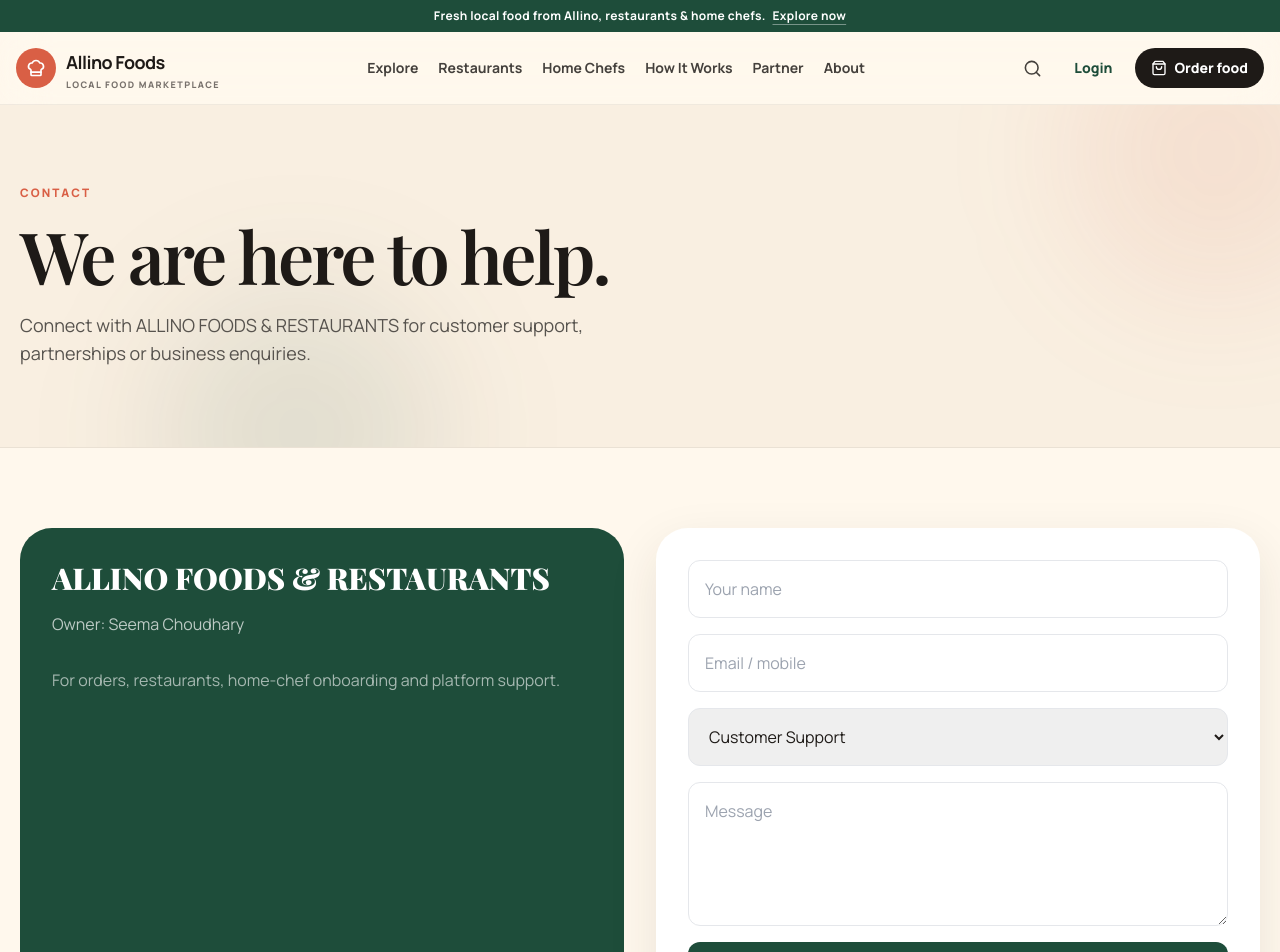
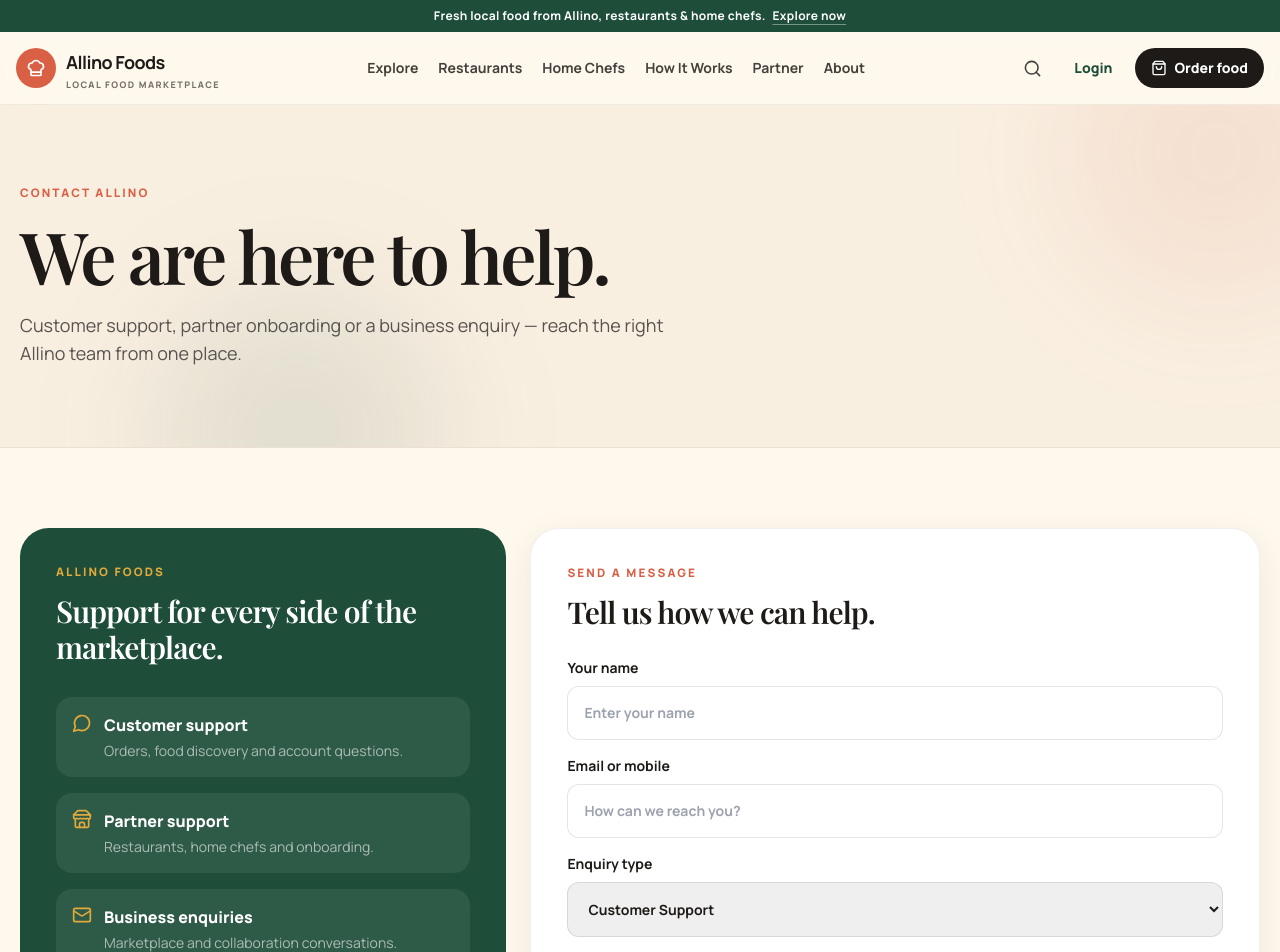
Before and after one commit to savrdhtechnology-cloud/Allinofoods, a Next.js app: page /contact in a window 1280 px wide. Shown: the top 952 px of the page. Built offline with nearby package versions, Linux system fonts and the light colour scheme; a web font is replaced by a local one.

Commit message:
design: refresh app/contact/page.tsx

```diff
--- a/app/contact/page.tsx
+++ b/app/contact/page.tsx
@@ -1,3 +1,18 @@
 import PageShell from "@/components/page-shell";
-import {MotionSection,MotionCard,MotionButton} from "@/components/motion/PageMotion";
-export default function Contact(){return <PageShell eyebrow="Contact" title="We are here to help." description="Connect with ALLINO FOODS & RESTAURANTS for customer support, partnerships or business enquiries."><MotionSection className="px-5 py-20"><div className="mx-auto grid max-w-7xl gap-8 lg:grid-cols-2"><MotionCard className="rounded-[2rem] bg-allino-green p-8 text-white"><h2 className="text-3xl font-black">ALLINO FOODS & RESTAURANTS</h2><p className="mt-4 text-white/70">Owner: Seema Choudhary</p><p className="mt-8 text-white/60">For orders, restaurants, home-chef onboarding and platform support.</p></MotionCard><MotionCard className="motion-form-card rounded-[2rem] bg-white p-8 shadow-card"><form><div className="grid gap-4"><input className="rounded-xl border p-4" placeholder="Your name"/><input className="rounded-xl border p-4" placeholder="Email / mobile"/><select className="rounded-xl border p-4"><option>Customer Support</option><option>Partner Enquiry</option><option>Business Enquiry</option></select><textarea className="min-h-36 rounded-xl border p-4" placeholder="Message"/><MotionButton className="rounded-xl bg-allino-green p-4 font-black text-white">Send Message</MotionButton></div></form></MotionCard></div></MotionSection></PageShell>}
+import {Mail,MessageCircle,Store} from "lucide-react";
+
+export default function Contact(){return <PageShell eyebrow="Contact Allino" title="We are here to help." description="Customer support, partner onboarding or a business enquiry — reach the right Allino team from one place.">
+<section className="px-5 py-14 sm:py-20"><div className="mx-auto grid max-w-7xl gap-6 lg:grid-cols-[.8fr_1.2fr]">
+  <div className="rounded-[1.8rem] bg-allino-green p-7 text-white sm:p-9">
+    <p className="eyebrow !text-allino-gold">Allino Foods</p><h2 className="mt-3 text-3xl font-semibold tracking-[-.03em]">Support for every side of the marketplace.</h2>
+    <div className="mt-8 space-y-4">
+      <div className="flex gap-3 rounded-2xl bg-white/[.07] p-4"><MessageCircle className="shrink-0 text-allino-gold" size={20}/><div><p className="font-extrabold">Customer support</p><p className="mt-1 text-sm text-white/60">Orders, food discovery and account questions.</p></div></div>
+      <div className="flex gap-3 rounded-2xl bg-white/[.07] p-4"><Store className="shrink-0 text-allino-gold" size={20}/><div><p className="font-extrabold">Partner support</p><p className="mt-1 text-sm text-white/60">Restaurants, home chefs and onboarding.</p></div></div>
+      <div className="flex gap-3 rounded-2xl bg-white/[.07] p-4"><Mail className="shrink-0 text-allino-gold" size={20}/><div><p className="font-extrabold">Business enquiries</p><p className="mt-1 text-sm text-white/60">Marketplace and collaboration conversations.</p></div></div>
+    </div>
+  </div>
+  <div className="motion-form-card rounded-[1.8rem] border border-black/[.06] bg-white p-7 shadow-soft sm:p-9">
+    <p className="eyebrow">Send a message</p><h2 className="mt-3 text-3xl font-semibold tracking-[-.03em]">Tell us how we can help.</h2>
+    <form className="mt-7 grid gap-4"><label className="grid gap-2 text-sm font-bold">Your name<input className="rounded-xl border border-black/[.10] p-4" placeholder="Enter your name"/></label><label className="grid gap-2 text-sm font-bold">Email or mobile<input className="rounded-xl border border-black/[.10] p-4" placeholder="How can we reach you?"/></label><label className="grid gap-2 text-sm font-bold">Enquiry type<select className="rounded-xl border border-black/[.10] p-4"><option>Customer Support</option><option>Partner Enquiry</option><option>Business Enquiry</option></select></label><label className="grid gap-2 text-sm font-bold">Message<textarea className="min-h-36 rounded-xl border border-black/[.10] p-4" placeholder="Tell us what you need help with"/></label><button className="rounded-full bg-allino-coral p-4 font-extrabold text-white transition hover:bg-allino-ink">Send message</button></form>
+  </div>
+</div></section></PageShell>}
```
